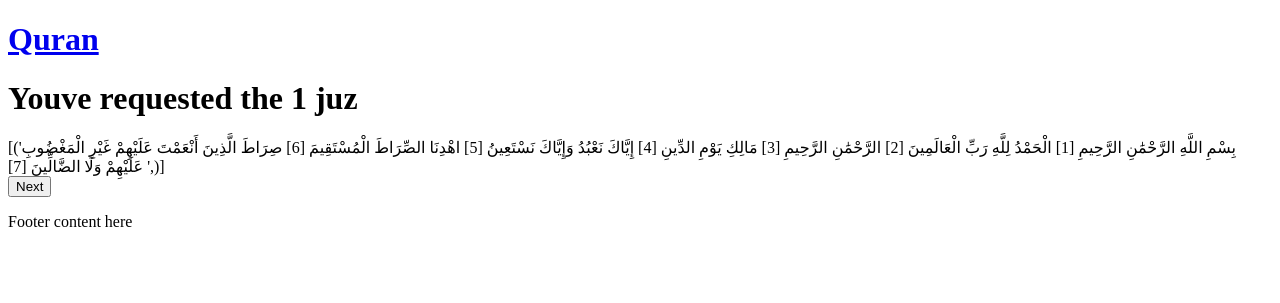
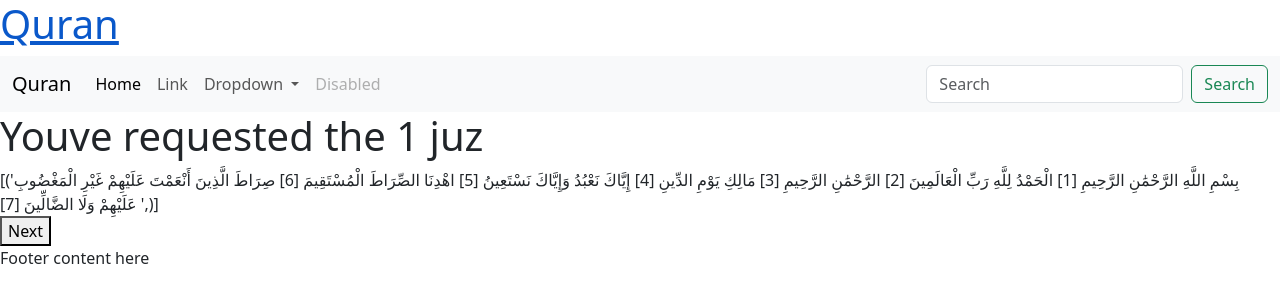
Before and after one commit to awaisamjad/quran-web-app, a Flask app: page /juz/1 in a window 1280 px wide. Shown: the top 303 px of the page. Run offline with Flask 3, Linux system fonts and the light colour scheme.

Commit message:
Added Bootstrap

```diff
--- a/templates/base.html
+++ b/templates/base.html
@@ -4,6 +4,9 @@
 <head>
     <meta charset="UTF-8">
     <meta name="viewport" content="width=device-width, initial-scale=1.0">
+    <!-- ? BOOTSTRAP -->
+    <link href="https://cdn.jsdelivr.net/npm/bootstrap@5.3.2/dist/css/bootstrap.min.css" rel="stylesheet"
+        integrity="sha384-T3c6CoIi6uLrA9TneNEoa7RxnatzjcDSCmG1MXxSR1GAsXEV/Dwwykc2MPK8M2HN" crossorigin="anonymous">
     <title>{% block title %}My Quran App{% endblock %}</title>
     <style>
 
@@ -11,12 +14,57 @@
 </head>
 
 <body>
+    <!-- ? BOOTSTRAP -->
+    <script src="https://cdn.jsdelivr.net/npm/bootstrap@5.3.2/dist/js/bootstrap.bundle.min.js"
+        integrity="sha384-C6RzsynM9kWDrMNeT87bh95OGNyZPhcTNXj1NW7RuBCsyN/o0jlpcV8Qyq46cDfL" crossorigin="anonymous">
+        </script>
     <header>
         <a href="/">
             <h1>Quran</h1>
         </a>
     </header>
-    <nav>
+    <nav class="navbar navbar-expand-lg bg-body-tertiary">
+        <div class="container-fluid">
+            <a class="navbar-brand" href="/">Quran</a>
+            <button class="navbar-toggler" type="button" data-bs-toggle="collapse"
+                data-bs-target="#navbarSupportedContent" aria-controls="navbarSupportedContent" aria-expanded="false"
+                aria-label="Toggle navigation">
+                <span class="navbar-toggler-icon"></span>
+            </button>
+            <div class="collapse navbar-collapse" id="navbarSupportedContent">
+                <ul class="navbar-nav me-auto mb-2 mb-lg-0">
+                    <li class="nav-item">
+                        <a class="nav-link active" aria-current="page" href="#">Home</a>
+                    </li>
+                    <li class="nav-item">
+                        <a class="nav-link" href="#">Link</a>
+                    </li>
+                    <li class="nav-item dropdown">
+                        <a class="nav-link dropdown-toggle" href="#" role="button" data-bs-toggle="dropdown"
+                            aria-expanded="false">
+                            Dropdown
+                        </a>
+                        <ul class="dropdown-menu">
+                            <li><a class="dropdown-item" href="#">Action</a></li>
+                            <li><a class="dropdown-item" href="#">Another action</a></li>
+                            <li>
+                                <hr class="dropdown-divider">
+                            </li>
+                            <li><a class="dropdown-item" href="#">Something else here</a></li>
+                        </ul>
+                    </li>
+                    <li class="nav-item">
+                        <a class="nav-link disabled" aria-disabled="true">Disabled</a>
+                    </li>
+                </ul>
+                <form class="d-flex" role="search">
+                    <input class="form-control me-2" type="search" placeholder="Search" aria-label="Search">
+                    <button class="btn btn-outline-success" type="submit">Search</button>
+                </form>
+            </div>
+        </div>
+
+
     </nav>
     <main>
         {% block content %}{% endblock %}
@@ -25,11 +73,11 @@
         </div>
         <div class="prev-next">
             {% if category and category_num %}
-                {% if category_num > 1 %}
-                <a href="/{{ category }}/{{ category_num - 1 }}">
-                    <button>Previous</button>
-                </a>
-                {% endif %}
+            {% if category_num > 1 %}
+            <a href="/{{ category }}/{{ category_num - 1 }}">
+                <button>Previous</button>
+            </a>
+            {% endif %}
             <a href="/{{ category }}/{{ category_num + 1 }}">
                 <button>Next</button>
             </a>
```
